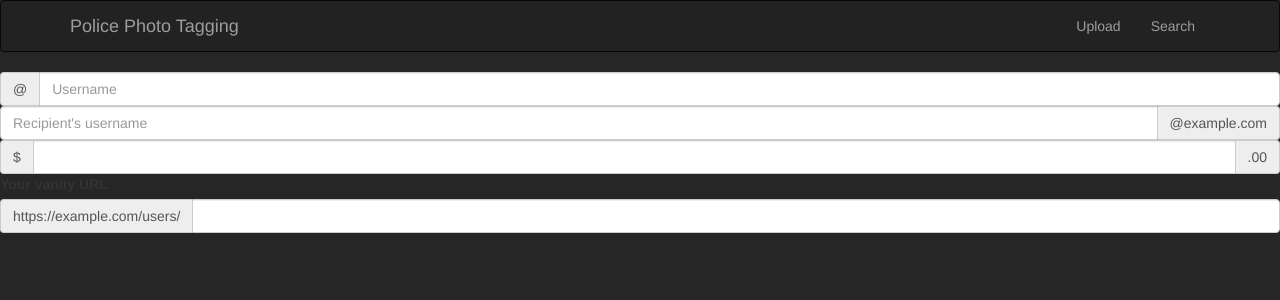
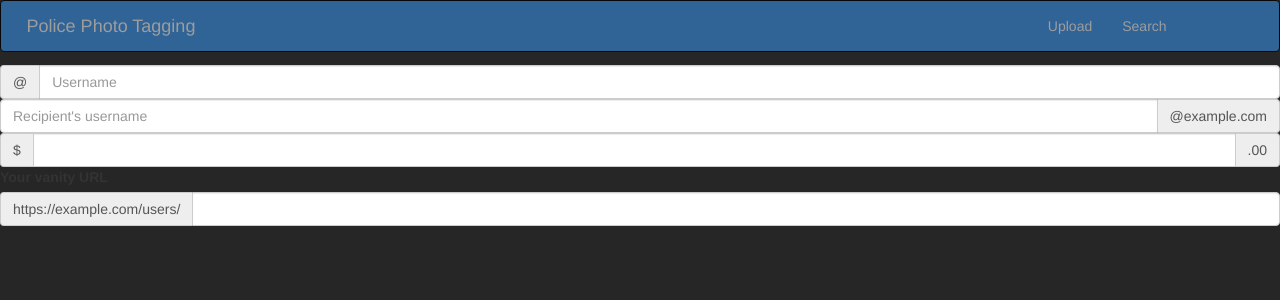
Before and after one commit to himbojo/PolicePhotoTagging, a React (Create React App) app in the folder client/: page /search in a window 1280 px wide. Shown: the top 300 px of the page. Built offline with nearby package versions, Linux system fonts and the light colour scheme; what react-widgets-moment would draw is missing.

Commit message:
Changed navbar colour, editing css of navbar items: Sampson

```diff
--- a/client/src/components/Upload/inputForm.css
+++ b/client/src/components/Upload/inputForm.css
@@ -8,3 +8,16 @@
   padding: 2%;
   background-color: rgba(255, 255, 255, 0.75);
 }
+.navbar{
+  margin: 0 0 1% 0;
+  padding: 0 0 0 2%;
+  background-color: rgba(50,110,170, 0.85);
+}
+.navbar > .container {
+  max-width: 100%;
+  margin: 0;
+  padding: 0 0 0 0;
+}
+.navbar-item1{
+  float: right;
+}
--- a/client/src/components/Upload/upload.css
+++ b/client/src/components/Upload/upload.css
@@ -14,10 +14,11 @@
 }
 
 .containerBox{
-  padding: 5%;
+  padding: 2% 3% 0% 3% ;
 }
 
 .backgroundImage {
+  border-radius: 0.3em;
   background-image: linear-gradient(rgba(50,125,205,0.5), rgba(50,125,205,0.5)), url("../assets/new-zealand-police-background.jpg");
   background-repeat: no-repeat, repeat;
   background-size: cover;
--- a/client/src/components/objects/navBar.js
+++ b/client/src/components/objects/navBar.js
@@ -8,18 +8,18 @@ class NavBar extends Component {
   render() {
     return (
       <Navbar inverse collapseOnSelect>
-  <Navbar.Header>
+  <Navbar.Header pullLeft>
     <Navbar.Brand>
       <Link to="/upload">Police Photo Tagging</Link>
     </Navbar.Brand>
     <Navbar.Toggle />
   </Navbar.Header>
   <Navbar.Collapse>
-    <Nav pullRight>
-      <NavItem eventKey={1} href="/upload" to="/upload">
+    <Nav className ="navbar-item1">
+      <NavItem  eventKey={1} href="/upload" to="/upload">
         Upload
       </NavItem>
-      <NavItem eventKey={2} href="/search" to="/search">
+      <NavItem  eventKey={2} href="/search" to="/search">
         Search
       </NavItem>
     </Nav>
```
